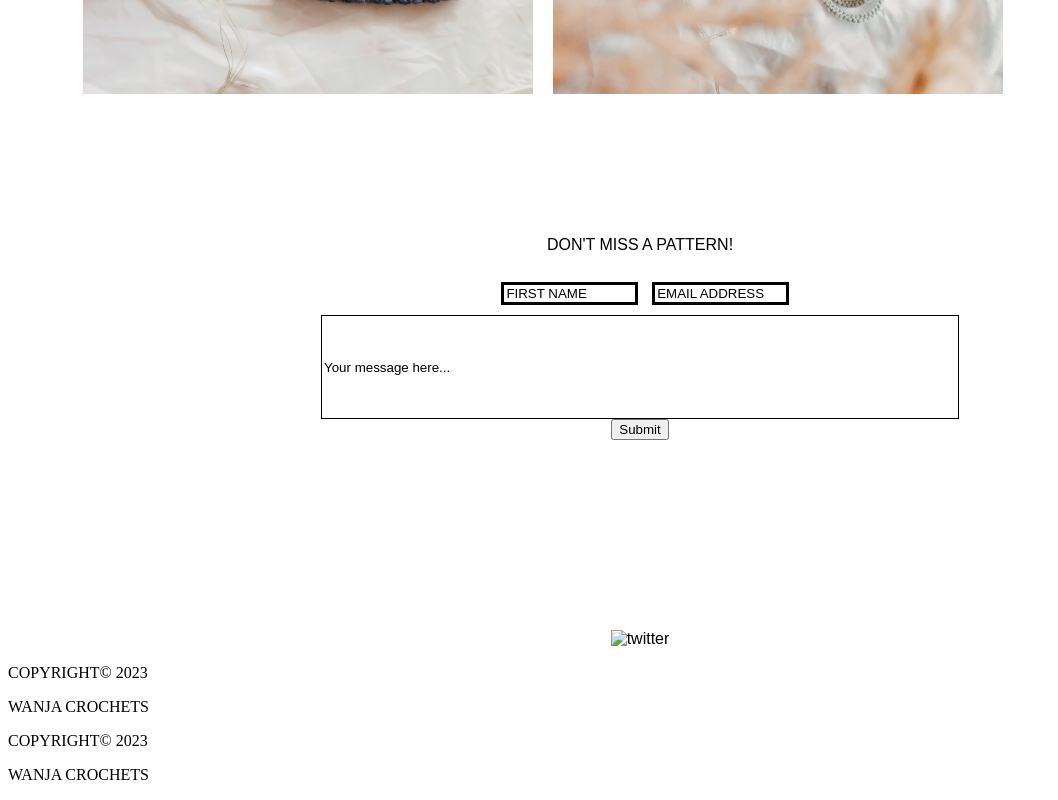
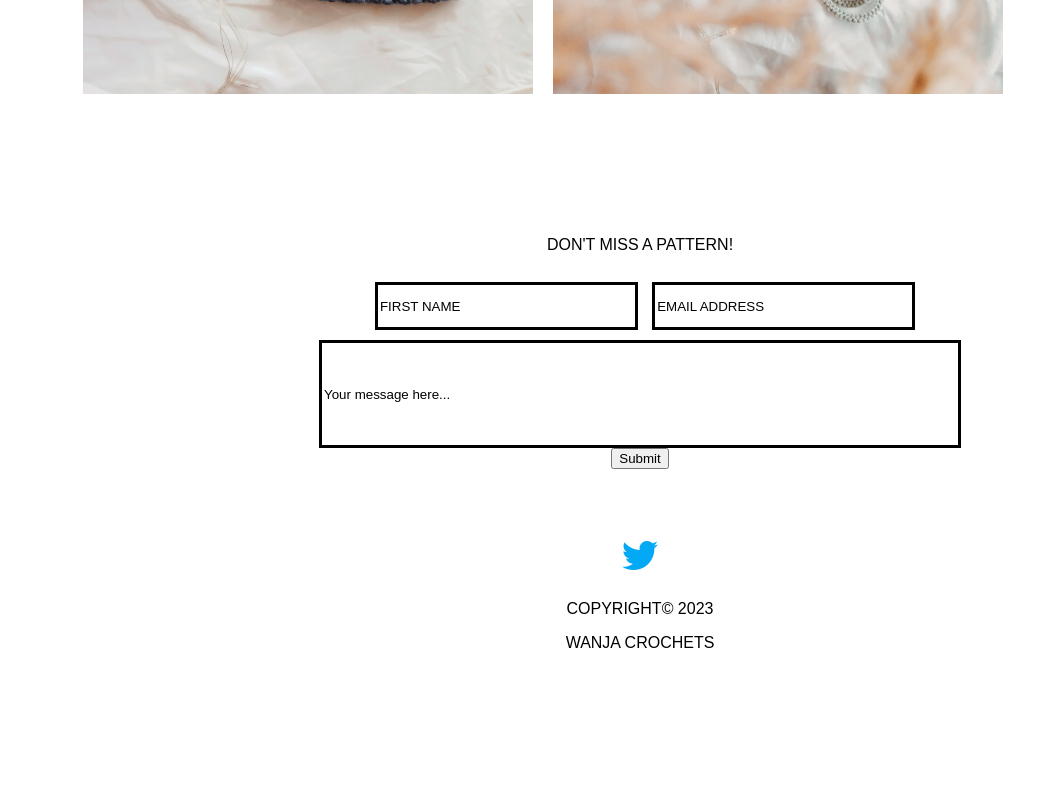
Before and after one commit to WanjaNjunge/Personal-Website, a plain HTML site: page index.html in a window 1280 px wide. Shown: the part 1654-2454 px from the top of the page, without its empty margins (0-1058 px from the left). After the commit the page ends 2322 px from the top, so only its background shows below. Drawn offline with Linux system fonts and the light colour scheme.

Commit message:
add more css

```diff
--- a/index.html
+++ b/index.html
@@ -95,31 +95,25 @@
                 <div class="userForm">
                     <input id="message" class="details" type="text" placeholder="Your message here..." required>
                 </div>
-                <button id="bttn1" type="submit">Submit</button>
+                <div id="bttn1">
+                    <button type="submit">Submit</button>
+                </div>
             </form>
          </div>
 
          <div class="socials">
-            <div class="col1"><img src="images/social_icons/twitter.png" alt="twitter"></div>
+            <div><img src="images/icons8-twitter-48.png" alt="twitter"></div>
          </div>
-        </div>
 
-        <div>
+
+         <div>
             <p></p>
             <p>COPYRIGHT© 2023</p>
             <p>WANJA CROCHETS</p>
+         </div>
         </div>
     </main>
 
-
-        <div>
-            <p></p>
-            <p>COPYRIGHT© 2023</p>
-            <p>WANJA CROCHETS</p>
-        </div>
-
-
-
-
 </body>
+<script src="script.js"></script>
 </html>
--- a/style.css
+++ b/style.css
@@ -81,7 +81,7 @@
 .contacts {
     width: 100%;
     padding-top: 5%;
-    padding-bottom: 10%;
+    padding-bottom: 5%;
     align-items: center;
 }
 
@@ -90,25 +90,32 @@
     background-color: transparent;
     height: 100px;
     width: 50%;
-    border: 1px solid black;
+    border: 3px solid black;
 
 }
 #email {
-    width: 10%;
+    width: 20%;
+    height: 40px;
     border: 3px solid black;
     background-color: transparent;
 }
 #name {
-    width: 10%;
+    width: 20%;
+    height: 40px;
     border: 3px solid black;
     background-color: transparent;
     margin: 10px;
 }
+
+#bbtn1 {
+    padding-top: 5%;
+    height: 30px;
+}
+
 .socials {
     display: flex;
     align-items: center;
     justify-content: center;
-    padding-top: 5%;
     flex-direction: row;
     flex-wrap: wrap;
 }
```
Also changed, not shown: images/icons8-twitter-48.png (added).
